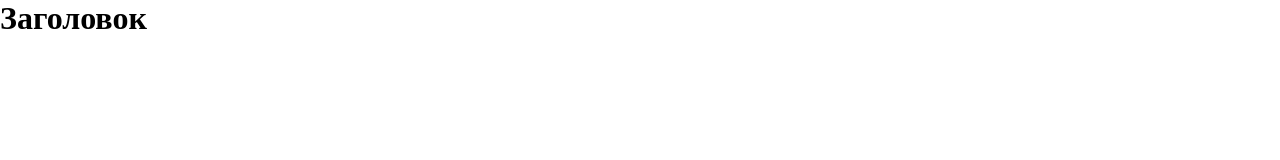
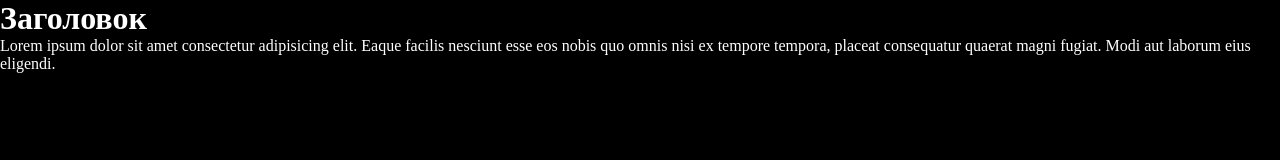
Before and after one commit to coddy6lesson/Lesson, a plain HTML site: page index.html in a window 1280 px wide. Drawn offline with Linux system fonts and the light colour scheme.

Commit message:
Добавил текст и стили для него

```diff
--- a/index.html
+++ b/index.html
@@ -9,5 +9,6 @@
 </head>
 <body>
     <h1>Заголовок</h1>
+    <p>Lorem ipsum dolor sit amet consectetur adipisicing elit. Eaque facilis nesciunt esse eos nobis quo omnis nisi ex tempore tempora, placeat consequatur quaerat magni fugiat. Modi aut laborum eius eligendi.</p>
 </body>
 </html>
--- a/style.css
+++ b/style.css
@@ -3,3 +3,7 @@
     padding: 0;
     box-sizing: border-box;
 }
+body{
+    background-color: black;
+    color: white;
+}
```
